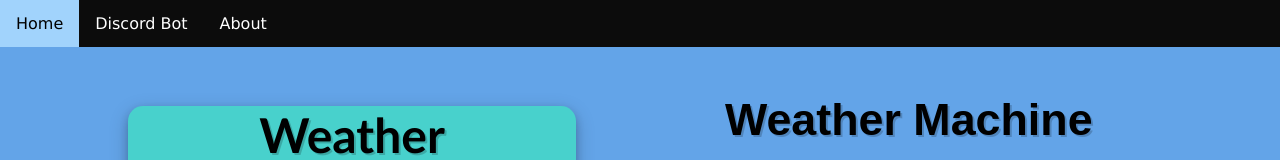
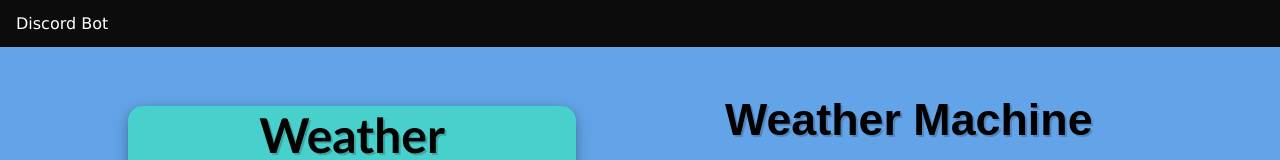
Before and after one commit to kamire30/Weather-Website, a plain HTML site: page html/index.html in a window 1280 px wide. Shown: the top 160 px of the page. Drawn offline with Linux system fonts and the light colour scheme.

Commit message:
Minor Changes

```diff
--- a/html/index.html
+++ b/html/index.html
@@ -13,9 +13,7 @@
   <body>
     <nav>
         <ul>
-        <li><a>Home</a></li>
         <li><a href="https://goolnk.com/Pb2oMD">Discord Bot</a></li>
-        <li id="about"><a>About</a></li>
         </ul>
     </nav>
     <div id="whole-page">
```
